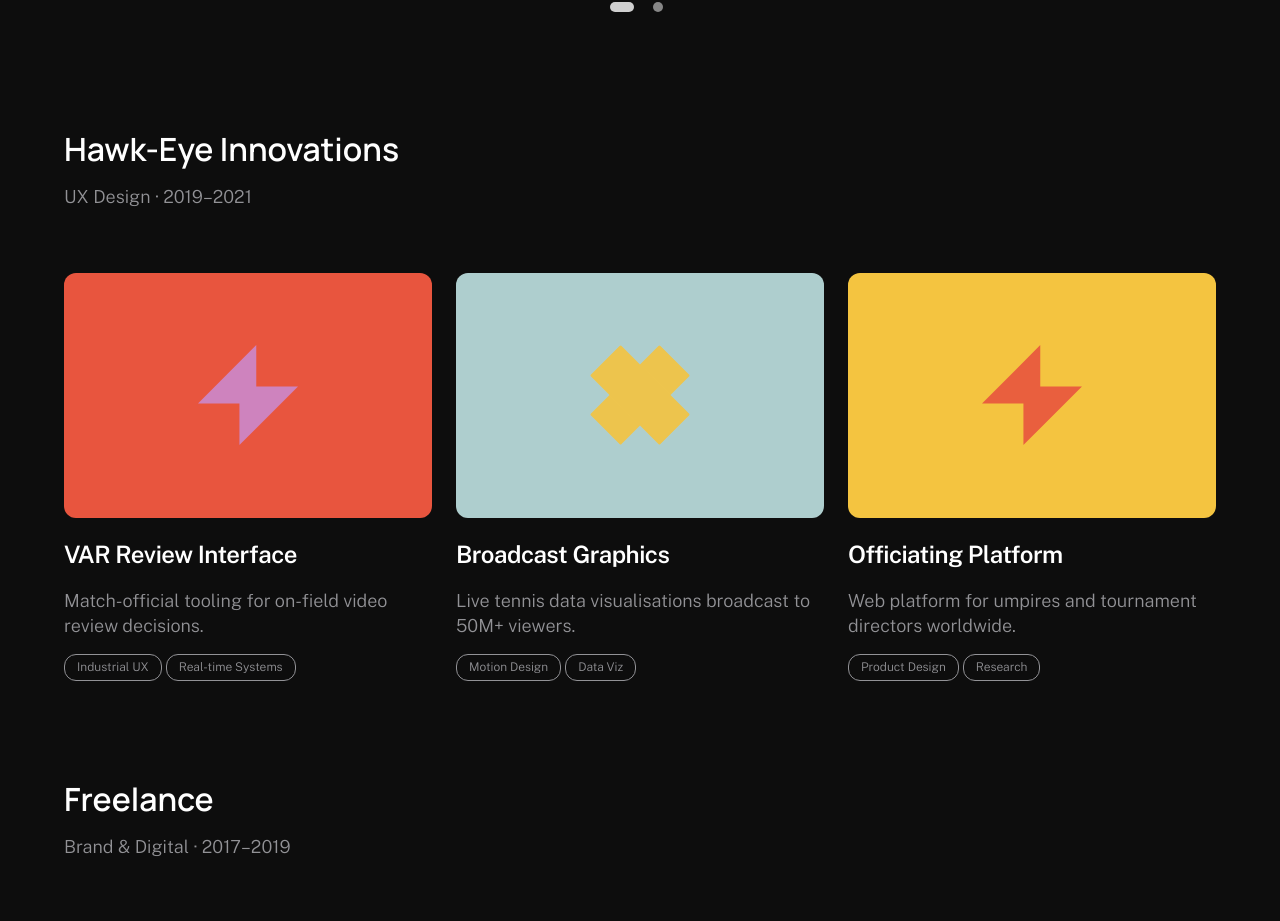
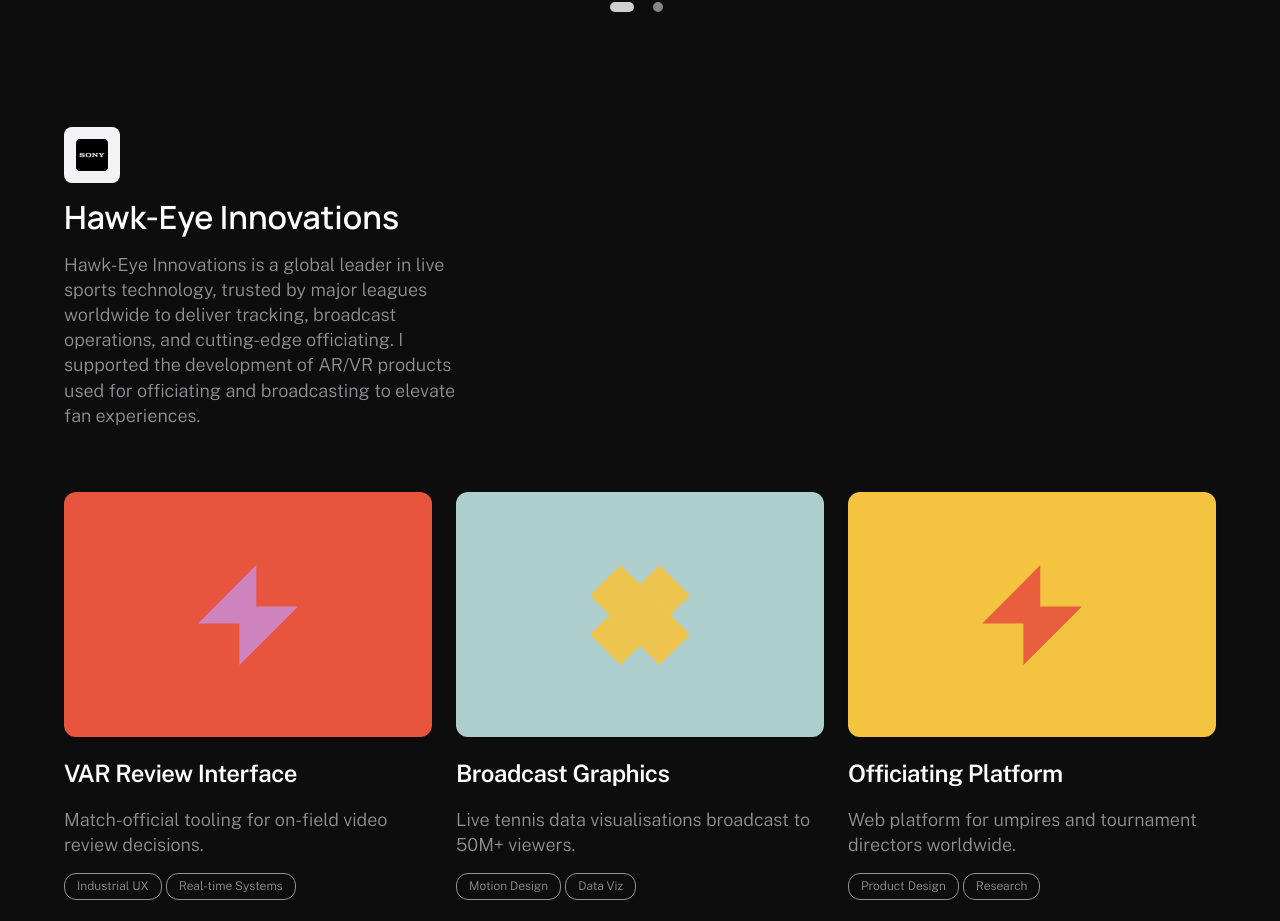
Before and after one commit to JSkins/Final-Portfolio, a Next.js app: page / in a window 1280 px wide. Shown: the part 973-1894 px from the top of the page. Built offline with nearby package versions, Linux system fonts and the light colour scheme.

Commit message:
Add Hawk-Eye logo and updated description to carousel
Co-Authored-By: Claude Sonnet 4.6 <noreply@anthropic.com>

```diff
--- a/src/content.ts
+++ b/src/content.ts
@@ -109,7 +109,8 @@ export const carousels: CarouselSection[] = [
   {
     id: "hawk-eye",
     companyName: "Hawk-Eye Innovations",
-    description: "UX Design · 2019–2021",
+    description: "Hawk-Eye Innovations is a global leader in live sports technology, trusted by major leagues worldwide to deliver tracking, broadcast operations, and cutting-edge officiating. I supported the development of AR/VR products used for officiating and broadcasting to elevate fan experiences.",
+    logoSrc: "/hawk-eye-logo.svg",
     projects: [
       {
         id: "he-1",
```
Also changed, not shown: public/hawk-eye-logo.svg (added).
